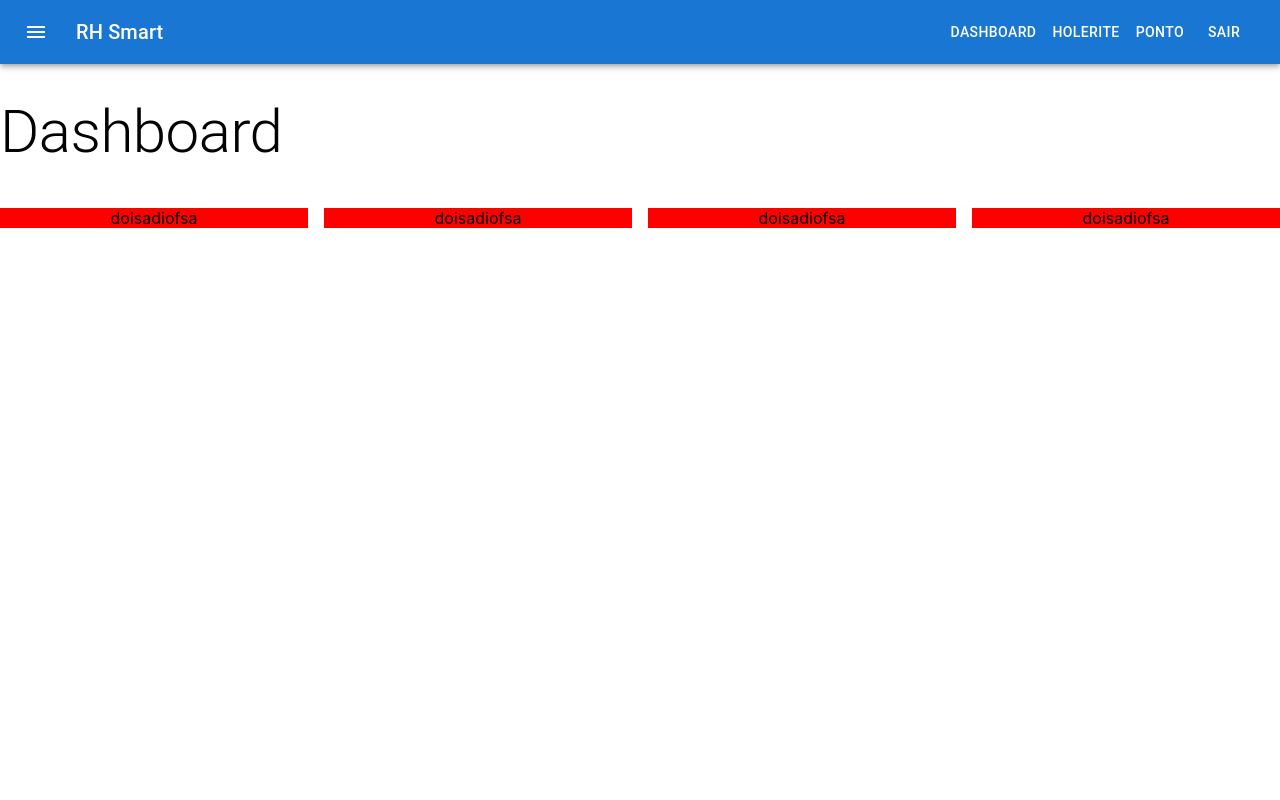
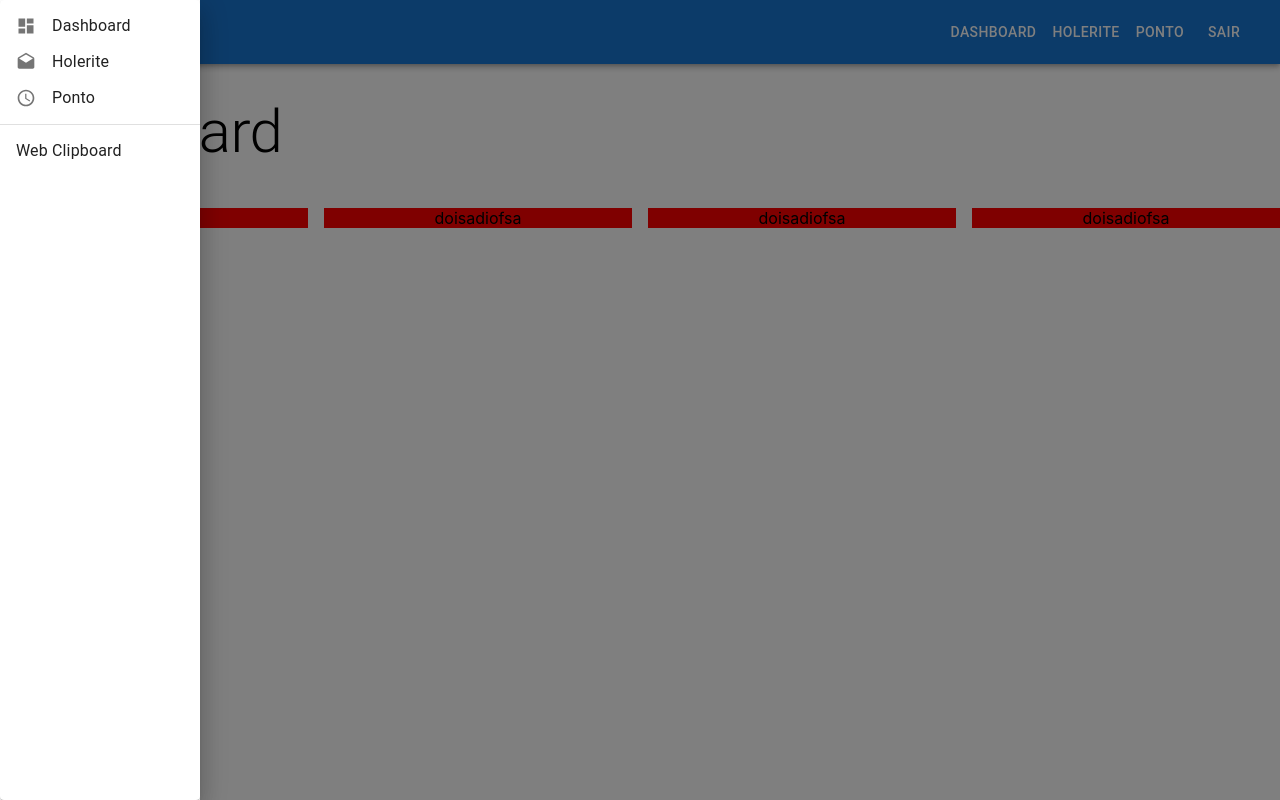
Before and after one commit to Alysonn2n/rh-smart, a Next.js app: page / in a window 1280 px wide. Both pictures are taken after a click on the button "menu". Built offline with nearby package versions, Linux system fonts and the light colour scheme.

Commit message:
feat(Header): Sidenav, Items.
	Created Sidenav component and Itens component and
	imported on Header component.

```diff
--- a/components/Header/index.tsx
+++ b/components/Header/index.tsx
@@ -1,3 +1,4 @@
+import { useState } from 'react';
 import Link from 'next/link'
 import AppBar from '@mui/material/AppBar';
 import Box from '@mui/material/Box';
@@ -7,16 +8,21 @@ import Button from '@mui/material/Button';
 import IconButton from '@mui/material/IconButton';
 import MenuIcon from '@mui/icons-material/Menu';
 
-export default function ButtonAppBar() {
+import Sidenav from '../Sidenav';
+
+export default function Header() {
+  const [ isOpen, setOpen ] = useState(false)
 
   const handleLogout = () => {
     //a definir
   }
   return (
+    <>
       <Box sx={{ flexGrow: 1 }}>
         <AppBar position="static">
           <Toolbar>
             <IconButton
+              onClick={() => setOpen(!isOpen)}
               size="large"
               edge="start"
               color="inherit"
@@ -51,5 +57,10 @@ export default function ButtonAppBar() {
           </Toolbar>
         </AppBar>
       </Box>
-  );
+      <Sidenav
+        isOpen={isOpen}
+        setOpen={setOpen}
+      />
+    </>
+  )
 }
--- /dev/null
+++ b/components/Sidenav/index.tsx
@@ -0,0 +1,23 @@
+import Drawer from '@mui/material/Drawer'
+import Items from './itens'
+
+interface SidenavProps {
+    isOpen: boolean
+    setOpen(isOpen: boolean): void
+}
+
+const Sidenav: React.FC<SidenavProps> = ({isOpen, setOpen}) => {
+    return (
+        <>
+            <Drawer
+                anchor={'left'}
+                open={isOpen}
+                onClose={() => setOpen(!isOpen)}
+            >
+                <Items />
+            </Drawer>
+        </>
+    )
+}
+
+export default Sidenav
--- /dev/null
+++ b/components/Sidenav/itens.tsx
@@ -0,0 +1,49 @@
+import Link from 'next/link'
+import Divider from '@mui/material/Divider';
+import Box from '@mui/material/Box';
+import Paper from '@mui/material/Paper';
+import MenuList from '@mui/material/MenuList';
+import MenuItem from '@mui/material/MenuItem';
+import ListItemText from '@mui/material/ListItemText';
+import ListItemIcon from '@mui/material/ListItemIcon';
+
+
+import DashboardIcon from '@mui/icons-material/Dashboard';
+import DraftsIcon from '@mui/icons-material/Drafts';
+import AccessTimeIcon from '@mui/icons-material/AccessTime';
+
+const Itens = () => {
+    return (
+        <Box sx={{ width: '100%', height: '100%', maxWidth: 360}}>
+            <Paper sx={{ width: 200, maxWidth: '100%', height: '100%' }}>
+                <MenuList>
+                    <MenuItem>
+                        <ListItemIcon>
+                            <DashboardIcon fontSize="small" />
+                        </ListItemIcon>
+                        <ListItemText>Dashboard</ListItemText>
+                    </MenuItem>
+                    <MenuItem>
+                        <ListItemIcon>
+                            <DraftsIcon fontSize="small" />
+                        </ListItemIcon>
+                        <ListItemText>Holerite</ListItemText>
+                    </MenuItem>
+                    <MenuItem>
+                        <ListItemIcon>
+                            <AccessTimeIcon fontSize="small" />
+                        </ListItemIcon>
+                        <ListItemText>Ponto</ListItemText>
+                    </MenuItem>
+
+                    <Divider />
+                    <MenuItem>
+                        <ListItemText>Web Clipboard</ListItemText>
+                    </MenuItem>
+                </MenuList>
+            </Paper>
+        </Box>
+    )
+}
+
+export default Itens
```
Lines whose indentation alone changed are shown as unchanged.
